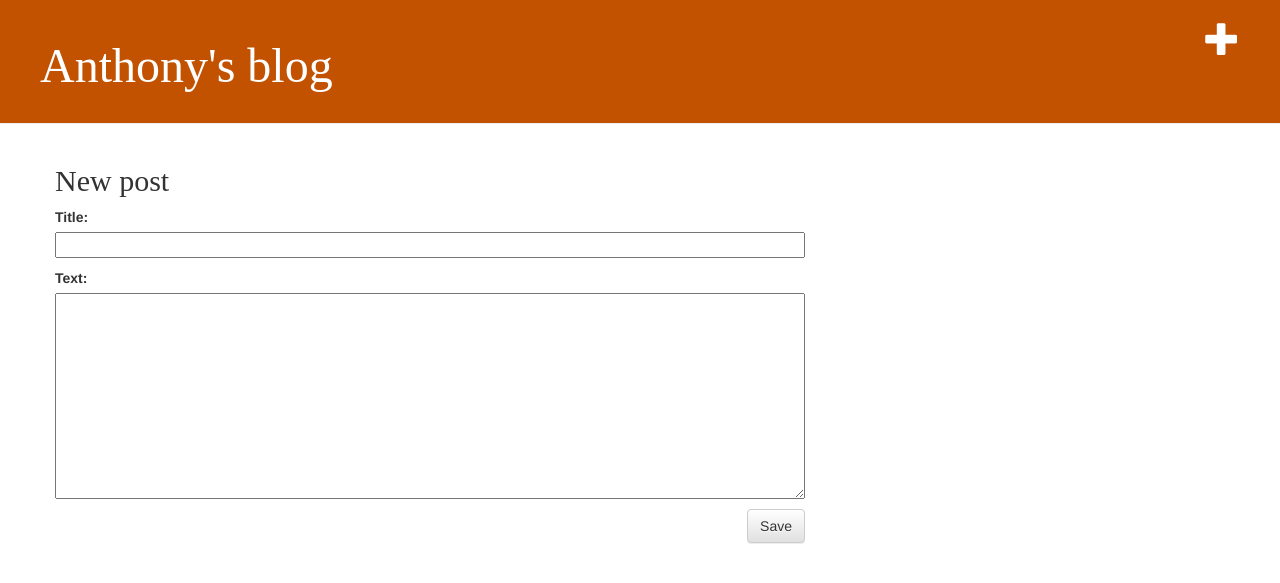
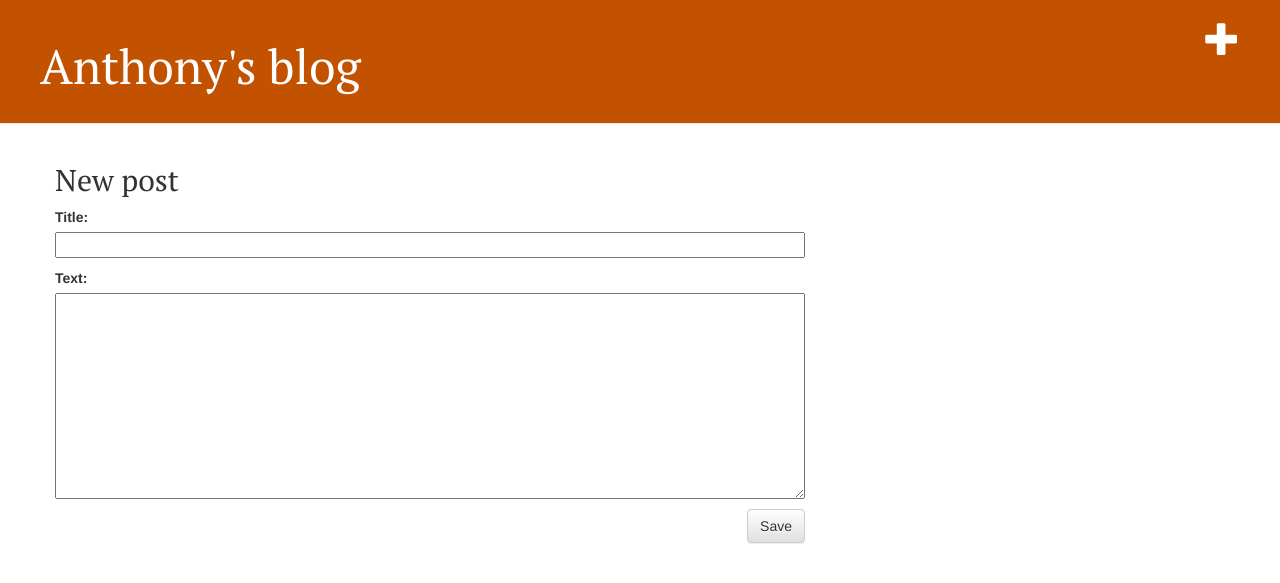
Before and after one commit to antjocks/djangoblog, a Django app: page /post/new/ in a window 1280 px wide. Shown: the top 583 px of the page. Run offline with Django 3.2, Linux system fonts and the light colour scheme; some libraries are stand-ins or nearby versions.

Commit message:
Changed font in blog.css

```diff
--- a/blog/static/css/blog.css
+++ b/blog/static/css/blog.css
@@ -15,7 +15,7 @@
 }
 
 h1, h2, h3, h4 {
-    font-family: 'Merriweather', serif;
+    font-family: 'PT Serif', serif;
 }
 
 .date {
--- a/blog/templates/blog/base.html
+++ b/blog/templates/blog/base.html
@@ -4,8 +4,8 @@
         <title>Anthony's blog</title>
         <link rel="stylesheet" href="//maxcdn.bootstrapcdn.com/bootstrap/3.2.0/css/bootstrap.min.css">
         <link rel="stylesheet" href="//maxcdn.bootstrapcdn.com/bootstrap/3.2.0/css/bootstrap-theme.min.css">
-        <link href='//fonts.googleapis.com/css?family=Lobster&subset=latin,latin-ext' rel='stylesheet' type='text/css'>
-        <link rel="stylesheet" href="{% static 'static/css/blog.css' %}">
+        <link href="https://fonts.googleapis.com/css2?family=PT+Serif&display=swap" rel="stylesheet">
+        <link rel="stylesheet" href="{% static 'css/blog.css' %}">
     </head>
     <body>
         <div class="page-header">
--- a/blog/urls.py
+++ b/blog/urls.py
@@ -1,5 +1,7 @@
 from django.urls import path
 from . import views
+from django.conf import settings
+from django.conf.urls.static import static
 
 urlpatterns = [
     path('', views.post_list, name='post_list'),
```
